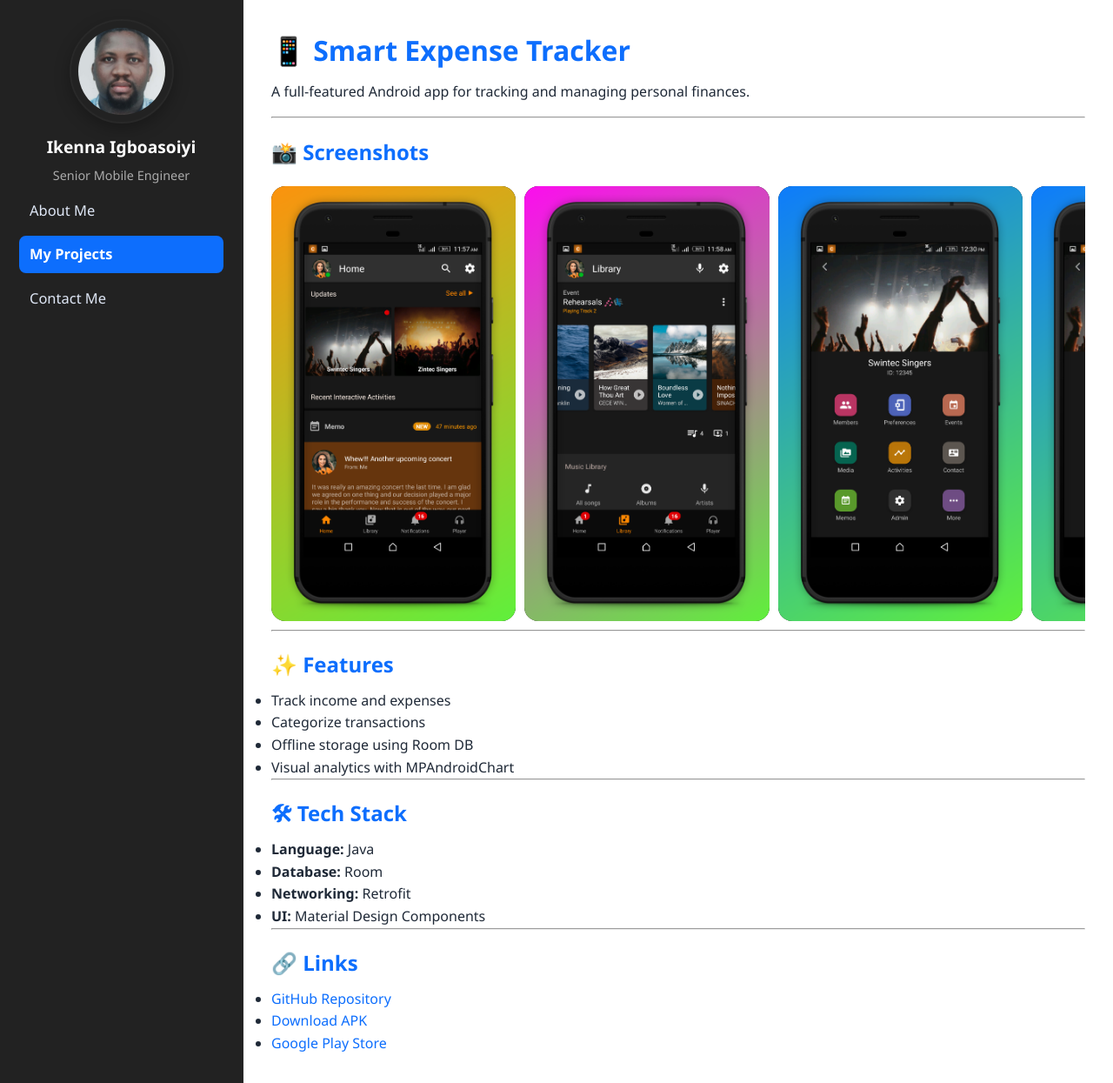
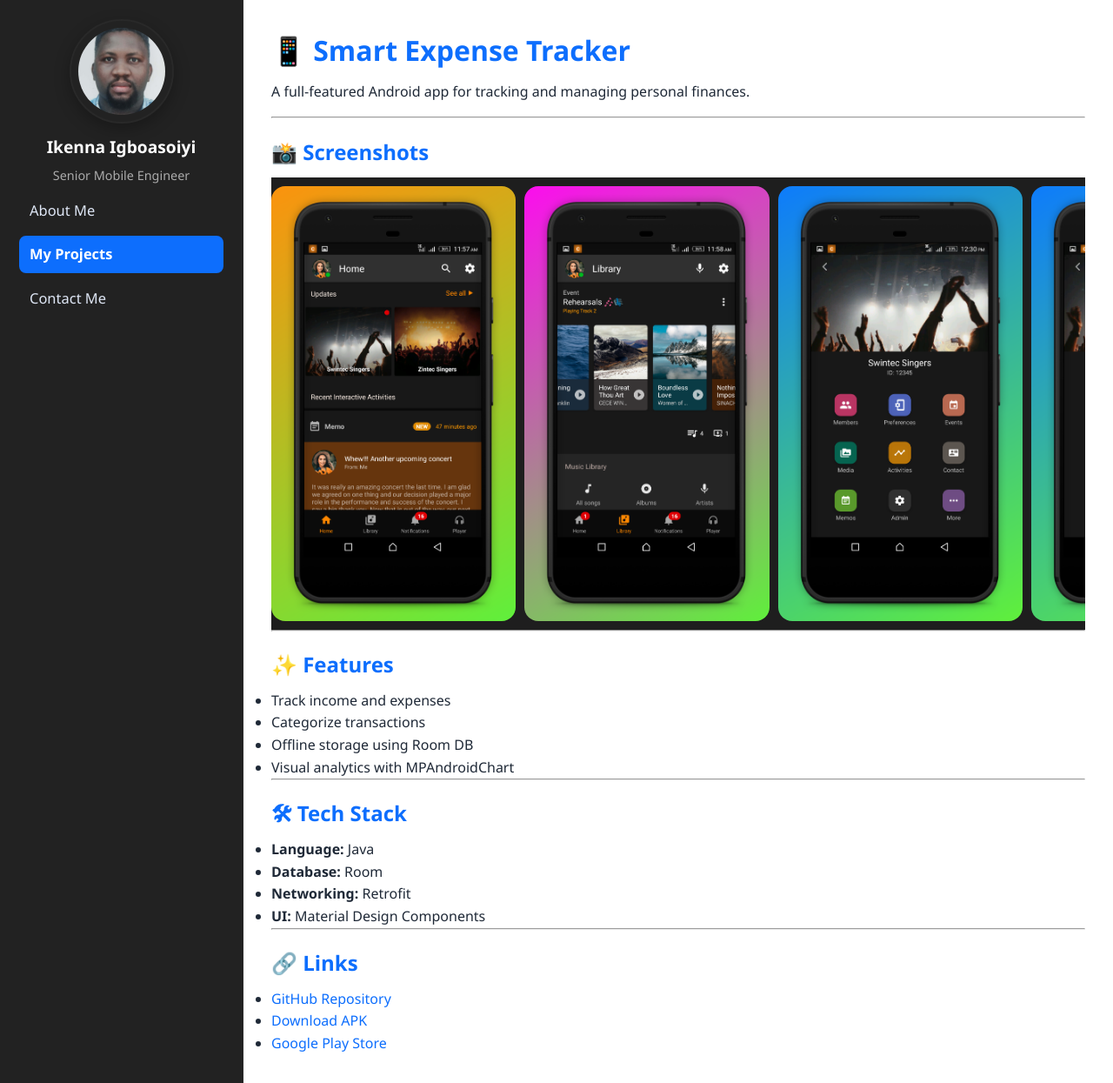
Before and after one commit to Andy112/ikenna-portfolio, a Jekyll site: the page built from projects/trackulator.md, in a window 1280 px wide and 1245 px high. Shown: the whole window at 87% size. Built offline with Jekyll 4.4.1, drawn with Linux system fonts in a browser that asks for light colours.

Commit message:
Update style.css

```diff
--- a/assets/style.css
+++ b/assets/style.css
@@ -475,7 +475,6 @@ pre, code { background:#0f1720; color:#f5f7fb; padding:6px 10px; border-radius:6
   width: auto;
   border-radius: 16px;
   flex-shrink: 0;
-  background-color: #1e1e1e;
   object-fit: contain;
 
   /* Snap each image into place */
@@ -484,6 +483,7 @@ pre, code { background:#0f1720; color:#f5f7fb; padding:6px 10px; border-radius:6
 
 .screenshot-gallery {
   display: flex;
+  background-color: #1e1e1e;
   gap: 10px;
   overflow-x: auto;
   padding: 10px 0;
```
